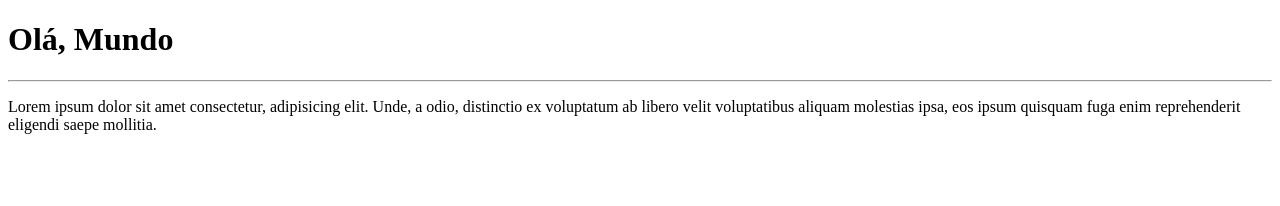
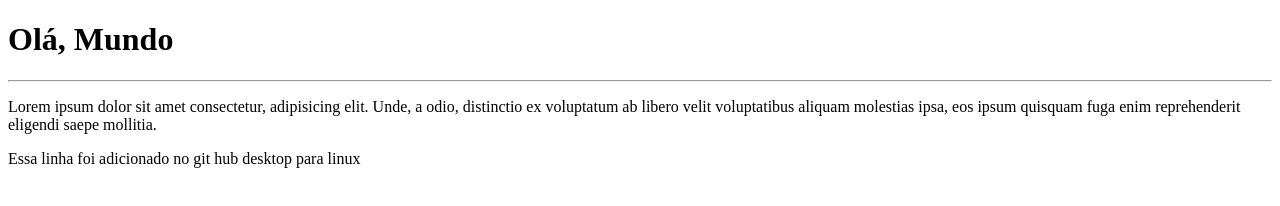
Before and after one commit to lucaseop/Ola-Mundo, a plain HTML site: page site-aluno/index.html in a window 1280 px wide. Drawn offline with Linux system fonts and the light colour scheme.

Commit message:
Update index.html

```diff
--- a/site-aluno/index.html
+++ b/site-aluno/index.html
@@ -11,5 +11,6 @@
     <h1>Olá, Mundo</h1>
     <hr>
     <p>Lorem ipsum dolor sit amet consectetur, adipisicing elit. Unde, a odio, distinctio ex voluptatum ab libero velit voluptatibus aliquam molestias ipsa, eos ipsum quisquam fuga enim reprehenderit eligendi saepe mollitia.</p>
+    <p>Essa linha foi adicionado no git hub desktop para linux</p>
 </body>
 </html>
```
